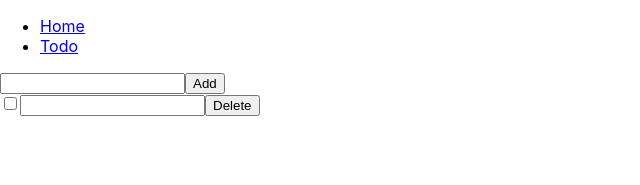
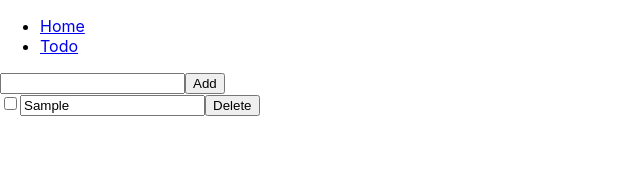
Before and after one commit to yeonghoonPark/react-tut-recoil, a React (Create React App) app: page /todo in a window 1280 px wide. Both pictures are taken after typing "Sample" into the empty fields and a click on the button "Add". Shown: the top 185 px of the page, without its empty margins (0-640 px from the left). Built offline with nearby package versions, Linux system fonts and the light colour scheme.

Commit message:
Add files via upload

```diff
--- a/src/components/TodoList/TodoItem.tsx
+++ b/src/components/TodoList/TodoItem.tsx
@@ -1,26 +1,38 @@
-import { useRecoilValue } from "recoil";
 import { Todo } from "../../model/todo";
-import { todoListState } from "../../recoil/state";
 
 type Props = {
   todo: Todo;
-    onUpdateTodo: (updatedTodo: Todo) => void;
+  onUpdateTodoChecked: (updatedTodo: Todo) => void;
+  onUpdateTodoText: (updatedTodo: Todo) => void;
   onDeleteTodo: (todo: Todo) => void;
 };
 
-export default function TodoItem({ todo, onUpdateTodo, onDeleteTodo }: Props) {
-    const todoList = useRecoilValue(todoListState);
-    const { id, text, isComplete } = todo;
+export default function TodoItem({
+  todo,
+  onUpdateTodoChecked,
+  onUpdateTodoText,
+  onDeleteTodo,
+}: Props) {
+  const { text, isComplete } = todo;
 
-    const handleChange = (e: React.ChangeEvent<HTMLInputElement>) => {
+  const handleCheckedChange = (): void => {
     const updatedTodo = {
       ...todo,
       isComplete: todo.isComplete === true ? false : true,
     };
-        onUpdateTodo(updatedTodo);
+    onUpdateTodoChecked(updatedTodo);
   };
 
-    const handleClick = () => {
+  const handleTextChange = (e: React.ChangeEvent<HTMLInputElement>): void => {
+    const newText = e.target.value;
+    const updatedTodo = {
+      ...todo,
+      text: newText,
+    };
+    onUpdateTodoText(updatedTodo);
+  };
+
+  const handleClick = (): void => {
     onDeleteTodo(todo);
   };
 
@@ -29,12 +41,15 @@ export default function TodoItem({ todo, onUpdateTodo, onDeleteTodo }: Props) {
       <input
         type="checkbox"
         checked={isComplete}
-                onChange={handleChange}
+        onChange={handleCheckedChange}
       />
-            <input type="text" />
-            <button data-id={id} onClick={handleClick}>
-                Delete
-            </button>
+      <input
+        type="text"
+        disabled={isComplete}
+        value={text}
+        onChange={handleTextChange}
+      />
+      <button onClick={handleClick}>Delete</button>
     </div>
   );
 }
--- a/src/components/TodoList/TodoItemCreator.tsx
+++ b/src/components/TodoList/TodoItemCreator.tsx
@@ -1,7 +1,5 @@
 import React, { useState } from "react";
-import { useSetRecoilState } from "recoil";
 import { Todo } from "../../model/todo";
-import { todoListState } from "../../recoil/state";
 
 type Props = {
   onAddTodo: (newTodo: Todo) => void;
@@ -9,8 +7,6 @@ type Props = {
 
 export default function TodoItemCreator({ onAddTodo: addItem }: Props) {
   const [inputVal, setInputVal] = useState("");
-
-    const setTodoList = useSetRecoilState(todoListState);
 
   const handleChange = (e: React.ChangeEvent<HTMLInputElement>) => {
     setInputVal(e.target.value);
--- a/src/pages/TodoList.tsx
+++ b/src/pages/TodoList.tsx
@@ -12,7 +12,13 @@ export default function TodoList() {
     setTodoList([...todoList, newTodo]);
   };
 
-    const handleUpdateTodo = (updatedTodo: Todo) => {
+  const handleUpdateTodoChecked = (updatedTodo: Todo) => {
+    setTodoList(
+      todoList.map((t) => (updatedTodo.id === t.id ? updatedTodo : t))
+    );
+  };
+
+  const handleUpdateTodoText = (updatedTodo: Todo) => {
     setTodoList(
       todoList.map((t) => (updatedTodo.id === t.id ? updatedTodo : t))
     );
@@ -37,7 +43,8 @@ export default function TodoList() {
         <TodoItem
           key={todo.id}
           todo={todo}
-                    onUpdateTodo={handleUpdateTodo}
+          onUpdateTodoChecked={handleUpdateTodoChecked}
+          onUpdateTodoText={handleUpdateTodoText}
           onDeleteTodo={handleDeleteTodo}
         />
       ))}
```
Lines whose indentation alone changed are shown as unchanged.
